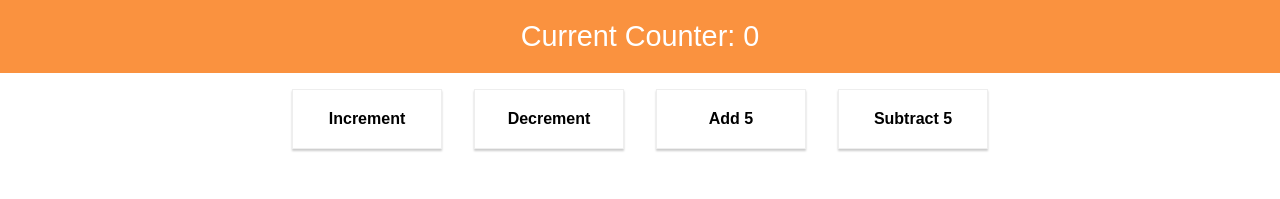
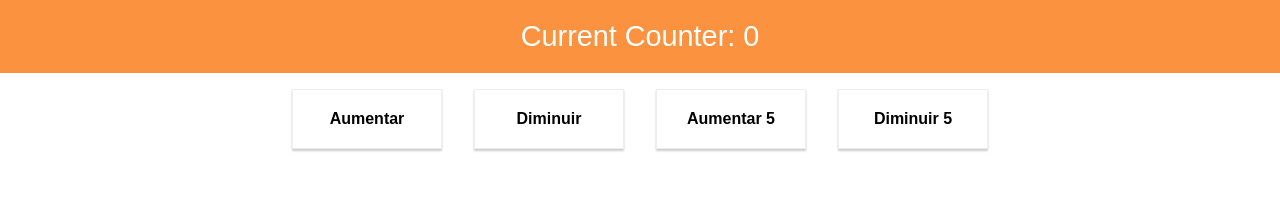
Before and after one commit to MatheusRyuki/Redux, a React (Create React App) app: page / in a window 1280 px wide. Shown: the top 199 px of the page. Built offline with nearby package versions, Linux system fonts and the light colour scheme.

Commit message:
Preparado Store e o Reducer

```diff
--- a/package.json
+++ b/package.json
@@ -5,7 +5,8 @@
   "dependencies": {
     "react": "^16.0.0",
     "react-dom": "^16.0.0",
-    "react-scripts": "1.0.13"
+    "react-scripts": "1.0.13",
+    "redux": "^4.0.1"
   },
   "scripts": {
     "start": "react-scripts start",
--- a/src/containers/Counter/Counter.js
+++ b/src/containers/Counter/Counter.js
@@ -29,10 +29,10 @@ class Counter extends Component {
         return (
             <div>
                 <CounterOutput value={this.state.counter} />
-                <CounterControl label="Increment" clicked={() => this.counterChangedHandler( 'inc' )} />
-                <CounterControl label="Decrement" clicked={() => this.counterChangedHandler( 'dec' )}  />
-                <CounterControl label="Add 5" clicked={() => this.counterChangedHandler( 'add', 5 )}  />
-                <CounterControl label="Subtract 5" clicked={() => this.counterChangedHandler( 'sub', 5 )}  />
+                <CounterControl label="Aumentar" clicked={() => this.counterChangedHandler( 'inc' )} />
+                <CounterControl label="Diminuir" clicked={() => this.counterChangedHandler( 'dec' )}  />
+                <CounterControl label="Aumentar 5" clicked={() => this.counterChangedHandler( 'add', 5 )}  />
+                <CounterControl label="Diminuir 5" clicked={() => this.counterChangedHandler( 'sub', 5 )}  />
             </div>
         );
     }
```
Also changed, not shown: redux-basics.js (added, +21 -0 lines), 1 other file (tests, documents, lock files or other folders).
